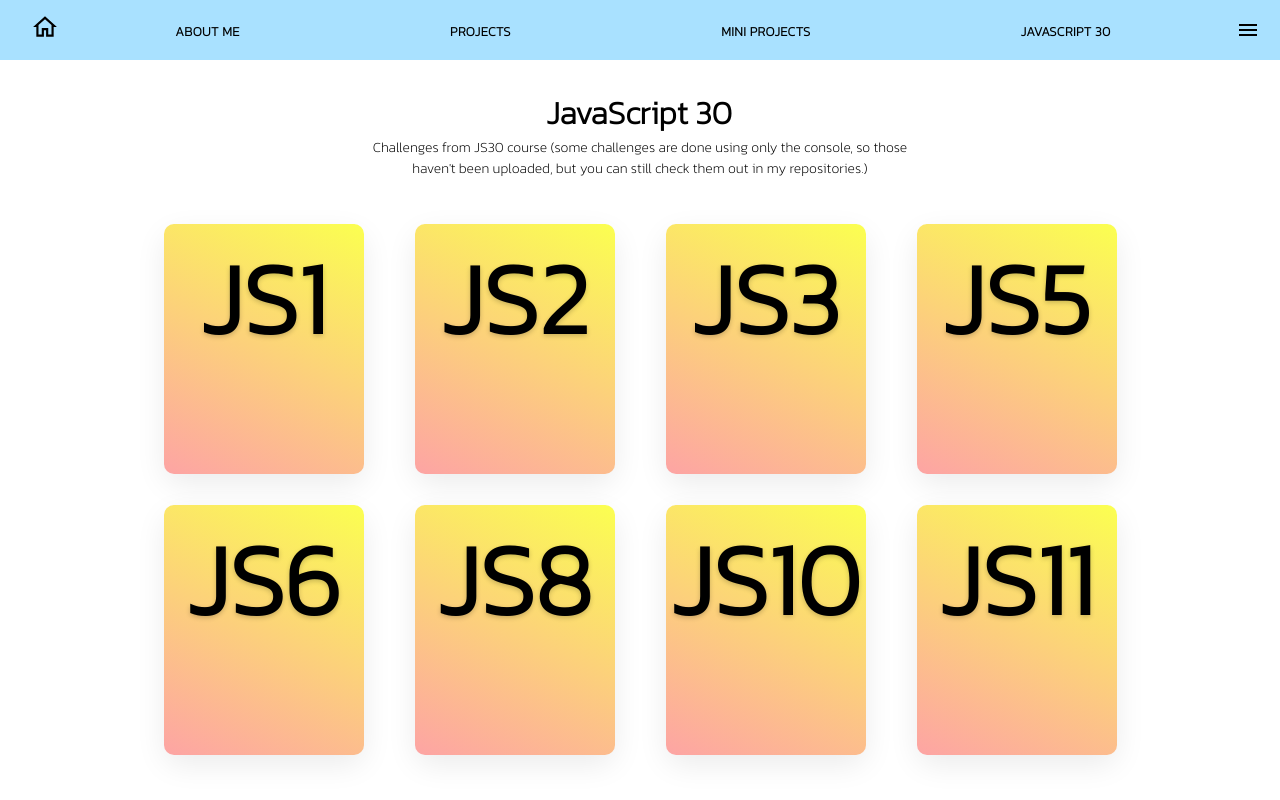
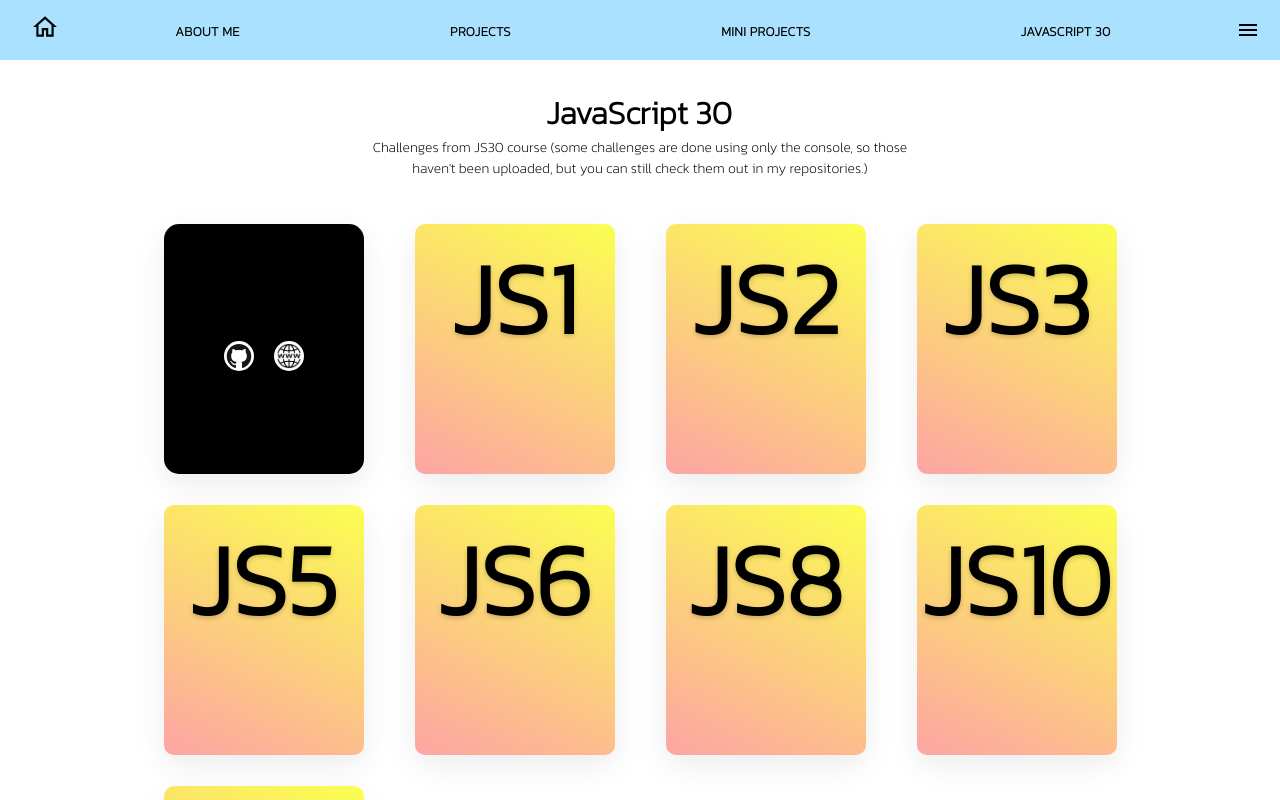
Before and after one commit to Netsujr/renato-react-portfolio, a React (Create React App) app: page /javascript30 in a window 1280 px wide. Shown: the top 800 px of the page. Built offline with nearby package versions, Linux system fonts and the light colour scheme.

Commit message:
added new file component

```diff
--- a/src/App.js
+++ b/src/App.js
@@ -13,7 +13,7 @@ import ZoomClone from './components/projects/ZoomClone';
 import MiniProjects from './components/MiniProjects';
 import Projects from './components/Projects';
 import AboutMe from './components/AboutMe';
-import Js30 from './components/Javascript30';
+import Js30 from './components/JS30/Javascript30';
 import Resume from './DelboniRenatoResume.pdf';
 import { BrowserRouter as Router, Routes, Route } from 'react-router-dom';
 
--- /dev/null
+++ b/src/components/JS30/JS30Card.js
@@ -0,0 +1,63 @@
+import React from 'react';
+import styled from 'styled-components';
+import GithubIcon from "../../images/Icons/github-original.svg";
+import website from "../../images/Icons/website.png";
+
+function JS30Card(props) {
+  return (
+    <Card>
+      <div class="face face1">
+        <div class="content">
+          <h2 class="card1">Drum Kit</h2>
+          <p class="card1"> Hit each key for a different sound!</p>
+          <ContactIcons>
+            <a id='icons' href="https://github.com/Netsujr/JS1-DrumKit" target="_blank" rel="noreferrer">
+              <img src={GithubIcon} alt="Github" />
+            </a>
+            <a id='icons' href="https://netsujr.github.io/JS1-DrumKit/" target="_blank" rel="noreferrer">
+              <img src={website} alt="website" />
+            </a>
+          </ContactIcons>
+        </div>
+      </div>
+      <div class="face face2">
+        <h2>JS1</h2>
+      </div>
+    </Card>
+  );
+}
+
+export default JS30Card;
+
+const Card = styled.div`
+  position: relative;
+  width: 200px;
+  height: 250px;
+  margin: 15px auto;
+  background: #000;
+  border-radius: 15px;
+  box-shadow: 0 10px 30px rgba(0, 0, 0, 0.08);
+
+  .content {
+    align-items: center;
+  }
+`;
+
+const ContactIcons = styled.div`
+  display: flex;
+  justify-content: center;
+  margin: 40px auto;
+
+  img {
+    height: 30px;
+    /* border-radius: 5px; */
+    padding: 2px;
+    margin: 0 10px;
+    background: white;
+    border-radius: 50%;
+
+    &:hover {
+      height: 32px;
+    }
+  }
+  `;
--- a/src/components/Javascript30.js
+++ b/src/components/JS30/Javascript30.js
@@ -1,8 +1,9 @@
 import React from 'react';
 import styled from 'styled-components';
-import GithubIcon from "../images/Icons/github-original.svg";
-import website from "../images/Icons/website.png";
-// import url("https://fonts.googleapis.com/css2?family=Righteous&display=swap");
+import GithubIcon from "../../images/Icons/github-original.svg";
+import website from "../../images/Icons/website.png";
+import JS30Card from './JS30Card';
+
 
 function Js30() {
 
@@ -13,6 +14,7 @@ function Js30() {
       <p>Challenges from JS30 course (some challenges are done using only the console, so those haven't been uploaded, but you can still check them out in my repositories.)</p>
     </ItemText>
     <CardContainer>
+      <JS30Card />
         <Card>
           <div class="face face1">
             <div class="content">
```
